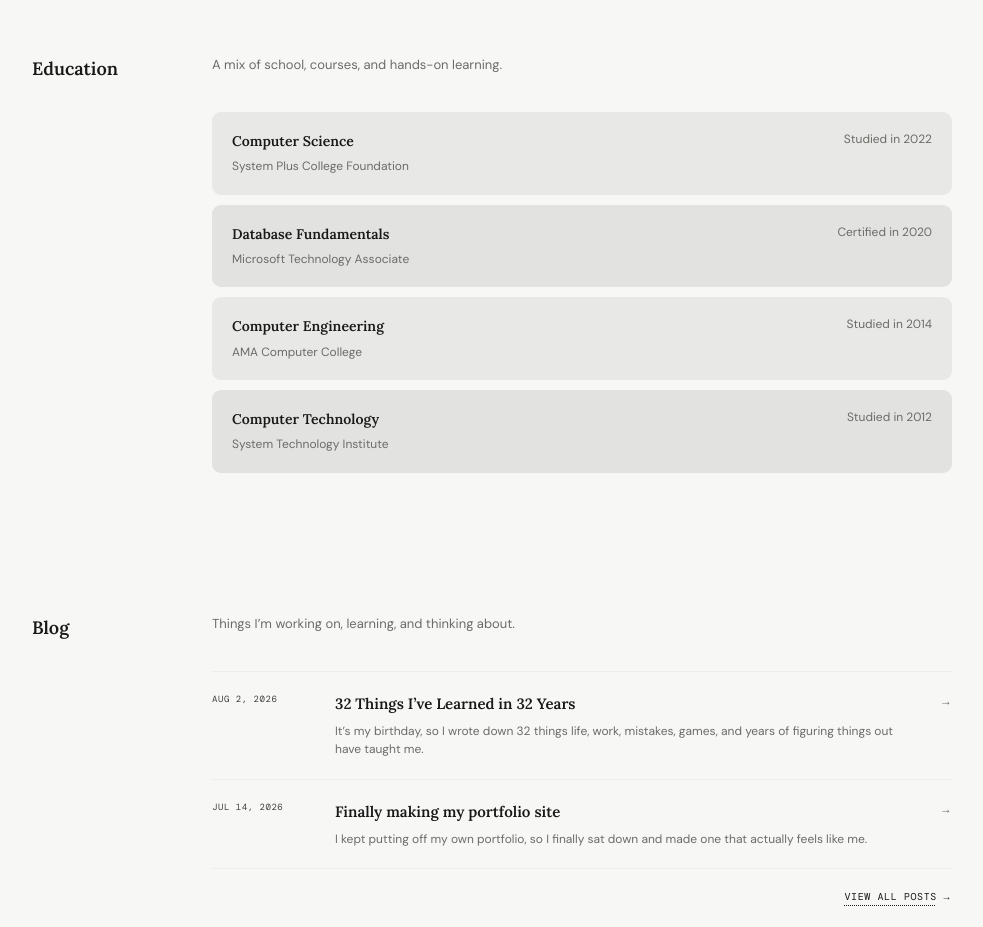
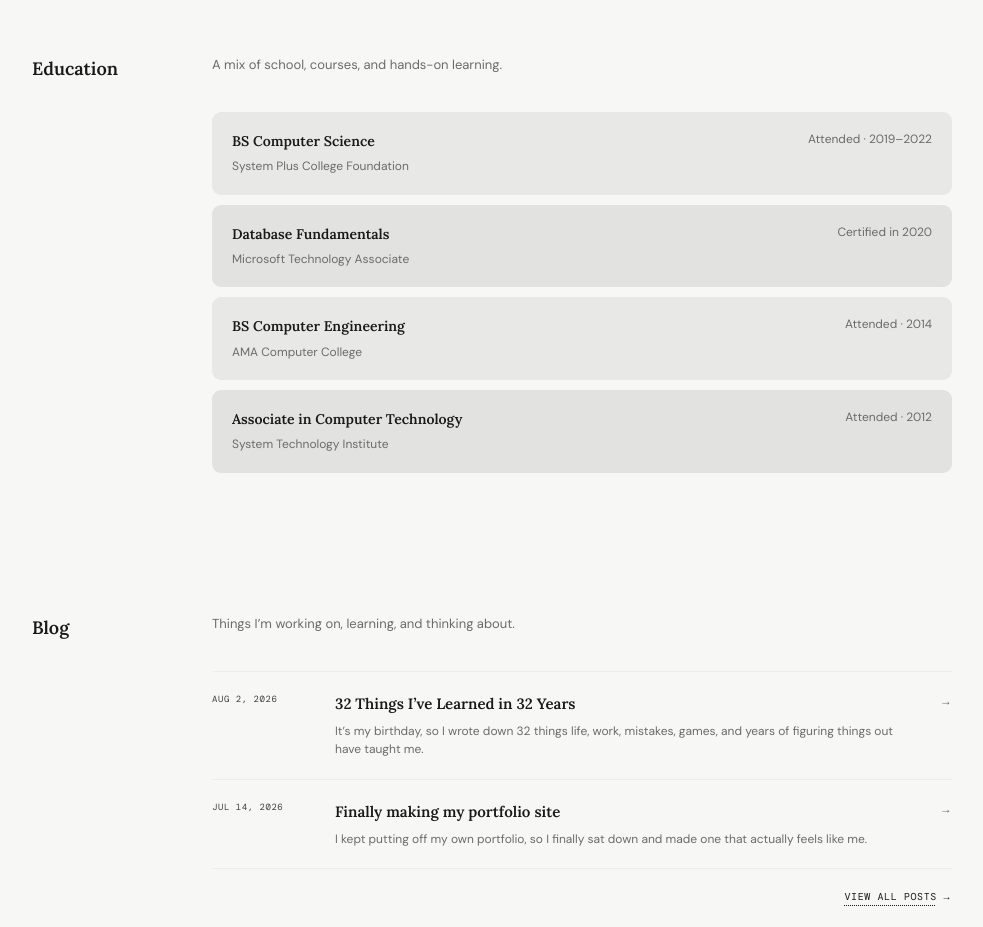
Before and after one commit to zabe-dev/zabe-dev-portfolio, a Next.js app: page / in a window 1280 px wide. Shown: the part 1980-2907 px from the top of the page, without its empty margins (148-1131 px from the left). Built offline with nearby package versions, Linux system fonts and the light colour scheme; a web font is replaced by a local one.

Commit message:
Clarify education details

```diff
--- a/app/data.ts
+++ b/app/data.ts
@@ -25,9 +25,9 @@ export const projects: Project[] = [
 
 export const courses: Course[] = [
   {
-    title: 'Computer Science',
+    title: 'BS Computer Science',
     institution: 'System Plus College Foundation',
-    detail: 'Studied in 2022',
+    detail: 'Attended · 2019–2022',
   },
   {
     title: 'Database Fundamentals',
@@ -35,11 +35,15 @@ export const courses: Course[] = [
     detail: 'Certified in 2020',
     certification: true,
   },
-  { title: 'Computer Engineering', institution: 'AMA Computer College', detail: 'Studied in 2014' },
   {
-    title: 'Computer Technology',
+    title: 'BS Computer Engineering',
+    institution: 'AMA Computer College',
+    detail: 'Attended · 2014',
+  },
+  {
+    title: 'Associate in Computer Technology',
     institution: 'System Technology Institute',
-    detail: 'Studied in 2012',
+    detail: 'Attended · 2012',
   },
 ];
 
```
